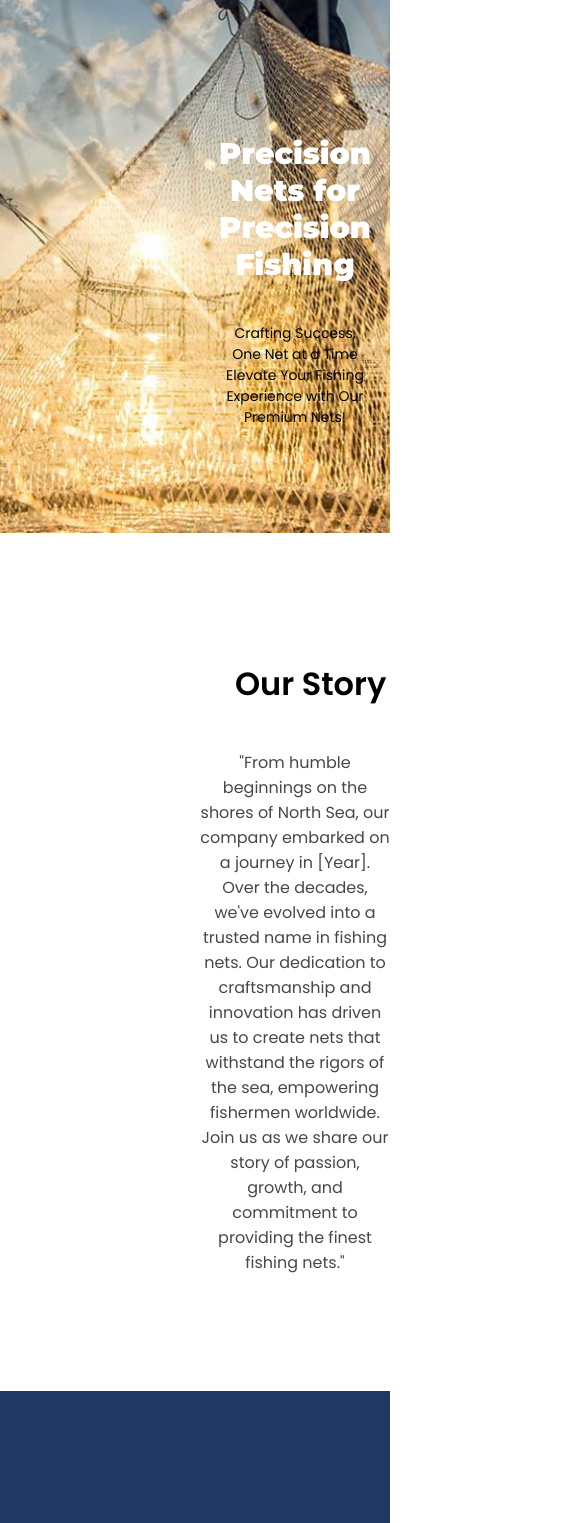
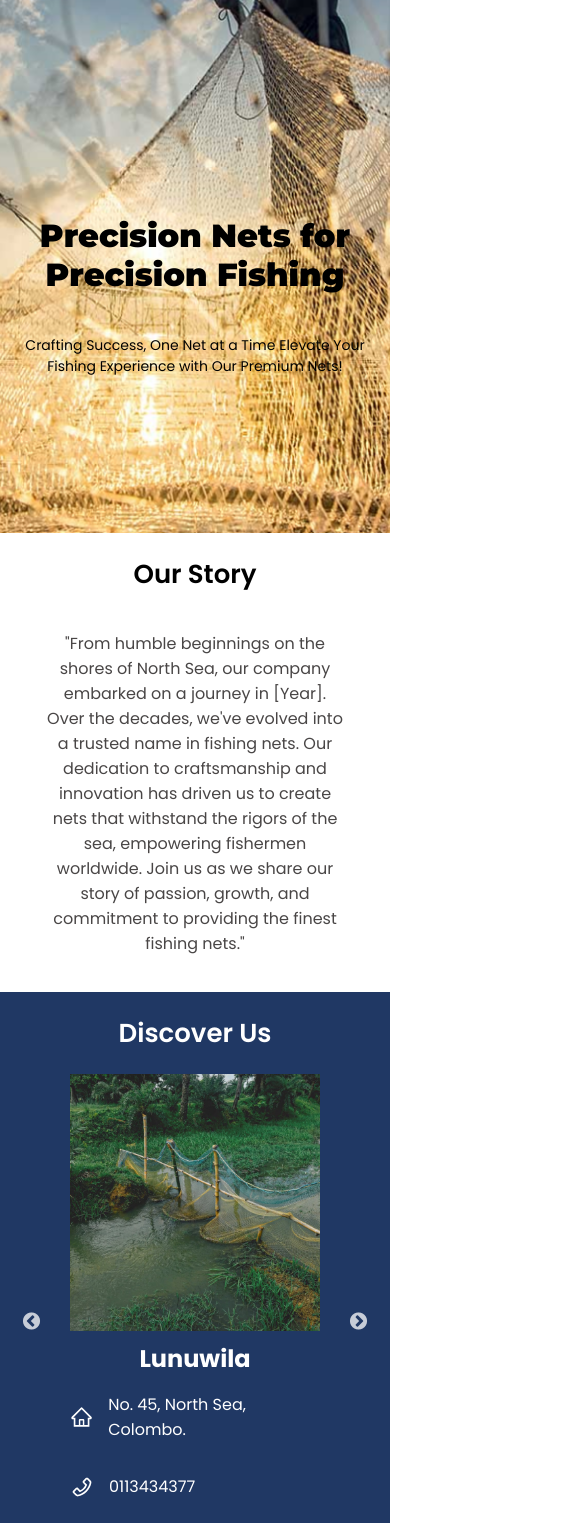
Before and after one commit to Bandaranayake97/NorthSea_Website, a React (Create React App) app in the folder frontend/: page / in a window 390 px wide. Shown: the part 100-1623 px from the top of the page, 585 px wide, since content can reach past the window. Built offline with nearby package versions, Linux system fonts and the light colour scheme; a web font is replaced by a local one.

Commit message:
mobile and tab view done

```diff
--- a/frontend/src/App.js
+++ b/frontend/src/App.js
@@ -48,7 +48,7 @@ function App() {
         <Route path="/login" element={<Login />} />
         <Route path="/admin" element={<AdminDashboard />} />
       </Routes>
-      <FooterBar />
+      {/* <FooterBar /> */}
     </AuthProvider>
   );
 }
--- /dev/null
+++ b/frontend/src/components/Hero/HeroSection.js
@@ -0,0 +1,13 @@
+import React from 'react'
+import './HeroSection.css'
+
+const HeroSection = (props) => {
+    return (
+        <>
+            <p>HeroSection</p>
+            {props.children}
+        </>
+    )
+}
+
+export default HeroSection
--- a/frontend/src/pages/layout/NavBar.css
+++ b/frontend/src/pages/layout/NavBar.css
@@ -1,6 +1,11 @@
+.navigation {
+    width: 100%;
+}
+
 .navbar {
     color: white;
     width: 100%;
+    /* max-width: 100%; */
     background-color: transparent;
     display: flex;
     align-items: center;
@@ -105,6 +110,7 @@ a.active-link {
 @media screen and (max-width: 900px) {
     #mobile {
         width: 100%;
+        max-width: 900px;
         display: flex;
         align-items: center;
         justify-content: space-between;
@@ -142,4 +148,9 @@ a.active-link {
     }
 }
 
-@media screen and (max-width: 425px) {}
+@media screen and (max-width: 425px) {
+    #mobile {
+        max-width: 425px;
+        width: 100%;
+    }
+}
--- a/frontend/src/pages/layout/NavBar.js
+++ b/frontend/src/pages/layout/NavBar.js
@@ -14,7 +14,7 @@ const NavBar = ({ isScrolled }) => {
   }
 
   return (
-    <div>
+    <div className='navigation'>
       <div className={`navbar ${isScrolled ? "opaque" : ""}`}>
 
         <div className={clicked ? 'desktop-nav' : 'desktop-nav active-mobile-nav'}>
--- a/frontend/src/pages/user/Announcements.css
+++ b/frontend/src/pages/user/Announcements.css
@@ -18,8 +18,7 @@
   font-family: "Poppins", sans-serif;
   font-size: 2rem;
   font-weight: 600;
-  text-align: left;
-  margin-left: 8vw;
+  text-align: center;
 }
 
 .tender-container {
@@ -114,3 +113,9 @@
   color: #5a5a5a88;
   font-size: 1rem;
 }
+
+@media screen and (max-width: 425px) {
+  .section-title {
+    font-size: 26px;
+  }
+}
--- a/frontend/src/pages/user/HomePage.css
+++ b/frontend/src/pages/user/HomePage.css
@@ -2,6 +2,7 @@
 @import url('https://fonts.googleapis.com/css2?family=Poppins:wght@600&display=swap');
 
 .home-page {
+    max-width: 100%;
     display: flex;
     flex-direction: column;
     align-items: center;
@@ -22,13 +23,14 @@
     height: 75vh;
 }
 
-.hero-text {
+.hero-text-home {
     color: black;
     /* #143ab6; */
     font-family: 'Montserrat', sans-serif;
     font-size: 45px;
     font-weight: 900;
     text-align: center;
+    width: 100%;
     margin-top: 200px;
 }
 
@@ -59,8 +61,9 @@
     text-align: center;
 }
 
-.section-content-container {
-    max-width: 1300px;
+.section-content-wrapper {
+    /* max-width: 1300px; */
+    width: 100%;
     display: flex;
     align-items: center;
     flex-direction: column;
@@ -68,8 +71,9 @@
     padding-bottom: 50px;
 }
 
-.home-hero .section-content-container {
+.home-hero .section-content-wrapper {
     max-width: 800px;
+    width: 100%;
 }
 
 .our-story-content {
@@ -89,13 +93,20 @@
 
 .places-carousel,
 .articles-carousel {
-    max-width: 100%;
+    max-width: 90%;
+    display: flex;
+    align-items: center;
+    justify-content: center;
     /* max-width: 1200px; */
 }
 
 .places-slider,
 .articles-slider {
     max-width: 1200px;
+    width: 90%;
+    display: flex;
+    align-items: center;
+    justify-content: center;
 }
 
 .place-card,
@@ -106,10 +117,11 @@
 .slick-slide .place-card,
 .article-card {
     margin: 0 auto;
+    /* margin: 0 30px; */
 }
 
 .our-products {
-    max-width: 100%;
+    max-width: 90%;
 }
 
 .more-details-button {
@@ -149,9 +161,14 @@
     color: white;
 }
 
+/* .articles-carousel {
+    width: 90%;
+} */
+
 @media screen and (max-width: 1200px) {
     .places-carousel {
         max-width: 1000px;
+        width: 90%;
         /* max-width: 100%; */
     }
 
@@ -164,8 +181,8 @@
     }
 }
 
-@media screen and (max-width: 768px) {
-    .hero-text {
+@media screen and (max-width: 820px) {
+    .block-text {
         font-size: 50px;
     }
 
@@ -173,8 +190,9 @@
         font-size: 28px;
     }
 
-    .home-hero .section-content-container {
+    .home-hero .section-content-wrapper {
         max-width: 600px;
+        width: 100%;
     }
 
     .product-img {
@@ -183,7 +201,10 @@
     }
 
     .places-carousel {
-        max-width: 100%;
+        max-width: 90%;
+        display: flex;
+        align-items: center;
+        justify-content: center;
         /* max-width: 100%; */
     }
 
@@ -197,7 +218,7 @@
 }
 
 @media screen and (max-width: 576px) {
-    .hero-text {
+    .hero-text-home {
         font-size: 50px;
     }
 
@@ -213,7 +234,11 @@
 }
 
 @media screen and (max-width: 425px) {
-    .hero-text {
+    .hero-text-home {
+        font-size: 32px;
+    }
+
+    .block-text {
         font-size: 32px;
     }
 
@@ -224,8 +249,8 @@
         text-align: center;
     }
 
-    .section-content-container {
-        max-width: 1300px;
+    .section-content-wrapper {
+        width: 100%;
         padding-bottom: 20px;
     }
 
--- a/frontend/src/pages/user/HomePage.js
+++ b/frontend/src/pages/user/HomePage.js
@@ -1,9 +1,10 @@
 import React from 'react'
-import "./HomePage.css"
 
 import Slider from "react-slick";
 import "slick-carousel/slick/slick.css";
 import "slick-carousel/slick/slick-theme.css";
+
+import "./HomePage.css"
 
 import PlaceCard from '../../components/Place/Place'
 import ArticleCard from '../../components/Article/Article'
@@ -34,12 +35,13 @@ import product_img_04 from "../../images/product-photo-04-in-home-page.png"
 import product_img_05 from "../../images/product-photo-05-in-home-page.png"
 import product_img_06 from "../../images/product-photo-06-in-home-page.png"
 import product_img_07 from "../../images/product-photo-07-in-home-page.png"
+import HeroSection from '../../components/Hero/HeroSection';
 
 function HomePage() {
 
   const settings = {
     dots: true,
-    infinite: false,
+    infinite: true,
     speed: 500,
     slidesToShow: 3,
     slidesToScroll: 1,
@@ -67,20 +69,21 @@ function HomePage() {
     <div>
       <div className='home-page'>
         <div className='home-hero'>
-          <div className='section-content-container'>
-            <h1 className='hero-text'><span className='block-text'>Precision Nets for Precision Fishing</span></h1>
+          <div className='section-content-wrapper'>
+            <h1 className='hero-text-home'><span className='block-text'>Precision Nets for Precision Fishing</span></h1>
             <p className='hero-para'>Crafting Success, One Net at a Time<span className='new-line'> Elevate Your Fishing Experience with Our Premium Nets!</span></p>
           </div>
         </div>
+        {/* <HeroSection><p>Children</p></HeroSection> */}
         <div className="our-story">
-          <div className='section-content-container'>
+          <div className='section-content-wrapper'>
             <h2 className='section-title'>Our Story</h2>
             <p className='our-story-content'>"From humble beginnings on the shores of North Sea, our company embarked on a journey in [Year]. Over the decades, we've evolved into a trusted name in fishing nets. Our dedication to craftsmanship and innovation has driven us to create nets that withstand the rigors of the sea, empowering fishermen worldwide. Join us as we share our story of passion, growth, and commitment to providing the finest fishing nets."</p>
 
           </div>
         </div>
         <div className='discover-us'>
-          <div class="section-content-container">
+          <div class="section-content-wrapper">
             <h2 className='section-title'>Discover Us</h2>
             <div className='places-carousel'>
               <Slider {...settings} className='places-slider'>
@@ -93,7 +96,7 @@ function HomePage() {
           </div>
         </div>
         <div className='our-products'>
-          <div class="section-content-container">
+          <div class="section-content-wrapper">
             <h2 className='section-title'>Our Products</h2>
             <div className='product-image-carousel'>
               <Swiper
@@ -115,7 +118,7 @@ function HomePage() {
                   clickable: true,
                 }}
                 modules={[EffectCoverflow, Pagination, Navigation]}
-                className="swiper_container"
+                className="swiper-container"
               >
                 <SwiperSlide>
                   <img src={product_img_01} className='product-img' alt="product 01" />
@@ -155,9 +158,9 @@ function HomePage() {
           </div>
         </div>
         <div className='featured-articles'>
-          <div class="section-content-container">
+          <div class="section-content-wrapper">
             <h2 className='section-title'>Featured Articles</h2>
-            <div className='article-carousel'>
+            <div className='articles-carousel'>
               <Slider {...settings} className='articles-slider'>
                 <ArticleCard className="article-card" props={{ image: article_image_01, article_title: "Teaching the Next Generation: Fishing Net Donations for Youth Education", article_content: "North Sea LTD believes in nurturing the passion for fishing among young minds. Our fishing net donation program supports educational initiatives for aspiring fishermen." }} />
                 <ArticleCard className="article-card" props={{ image: article_image_02, article_title: "Empowering Coastal Communities Through Fishing Net Donations", article_content: " At North Sea LTD, we are dedicated to making a positive impact on coastal communities through our fishing net donation initiatives." }} />
```
Also changed, not shown: frontend/src/components/Hero/HeroSection.css (added).
